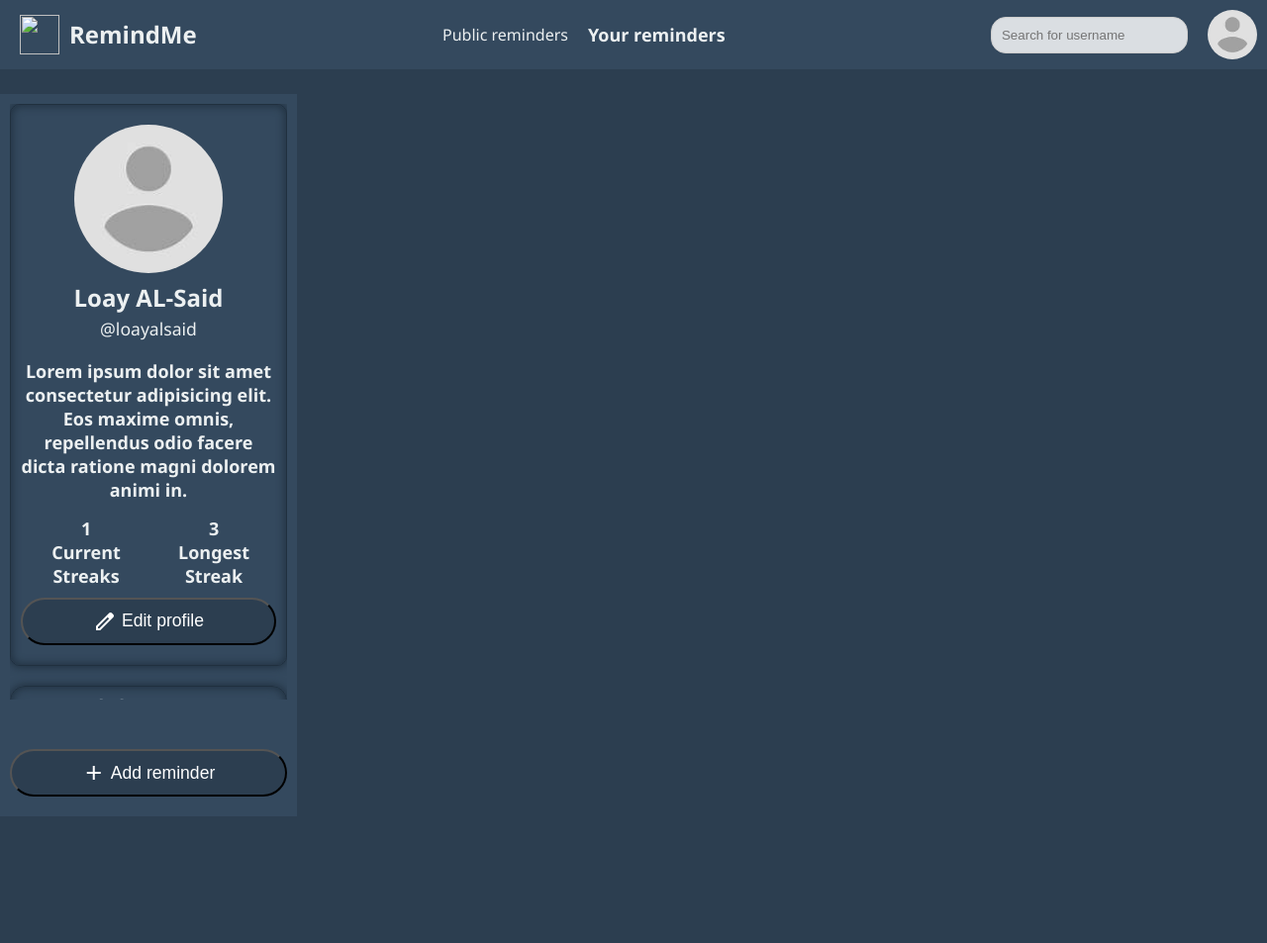
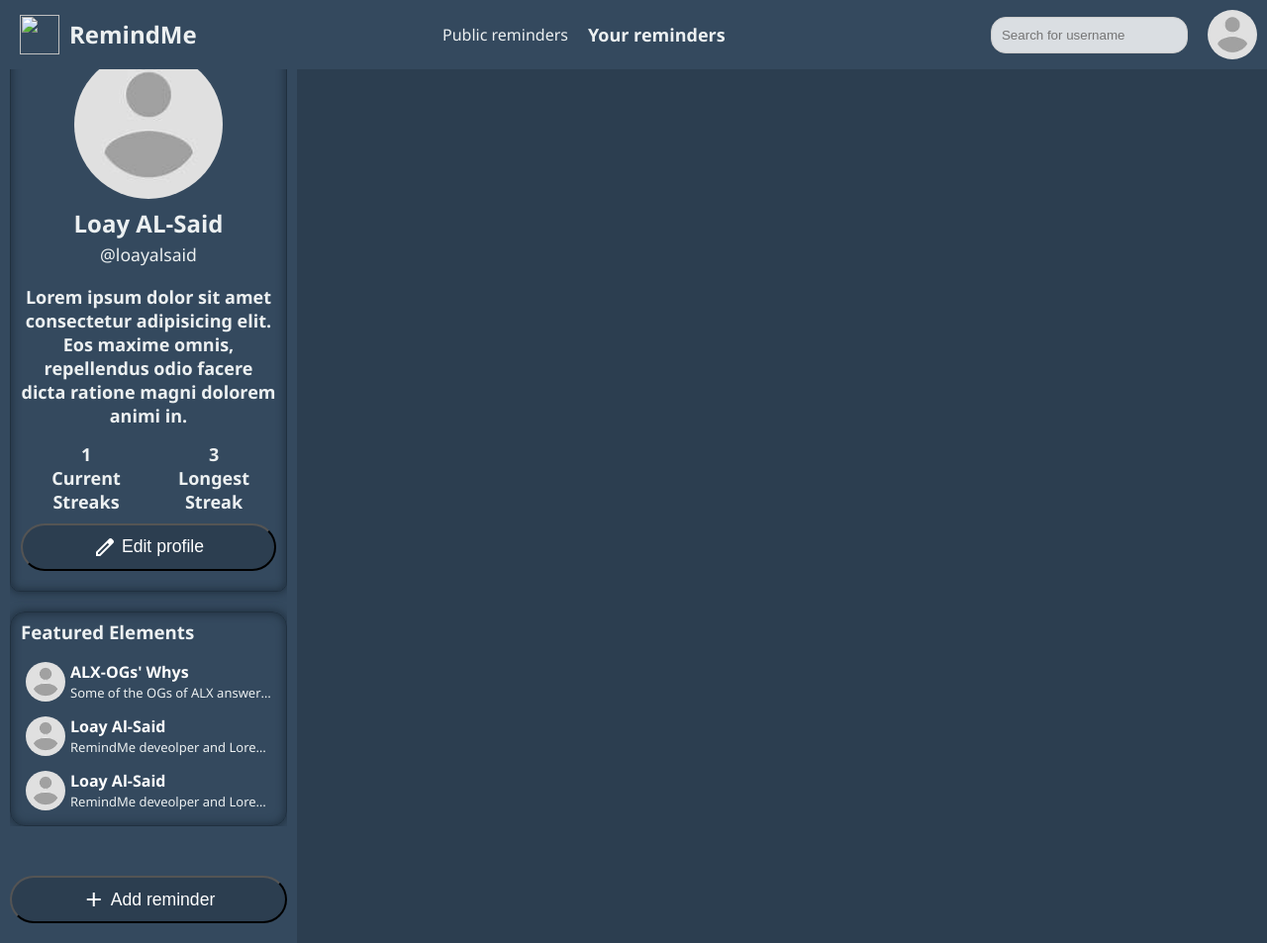
Before and after one commit to loayalsaid1/RemindMe, a Python web app: template app/templates/user_reminders.html in a window 1280 px wide. Shown: the whole page at 99% size. Before the commit the page ends 825 px from the top, so only its background shows below. Run offline with Jinja, Linux system fonts and the light colour scheme; the template is opened without the code that fills it, so the values that code supplies are empty; some libraries are stand-ins or nearby versions.

Commit message:
Remove the margin and height from teh aside

```diff
--- a/app/static/styles/aside.css
+++ b/app/static/styles/aside.css
@@ -1,10 +1,7 @@
 aside {
 	width: var(--aside-width);
-	height: calc(100vh - var(--header-height, 0));
-	max-height: calc(100vh - var(--header-height, 0));
 
 	padding: 10px;
-	margin: calc(var(--header-height) + var(--small-gap)) 20px 0 0px;
 
 	display: flex;
 	flex-direction: column;
```
